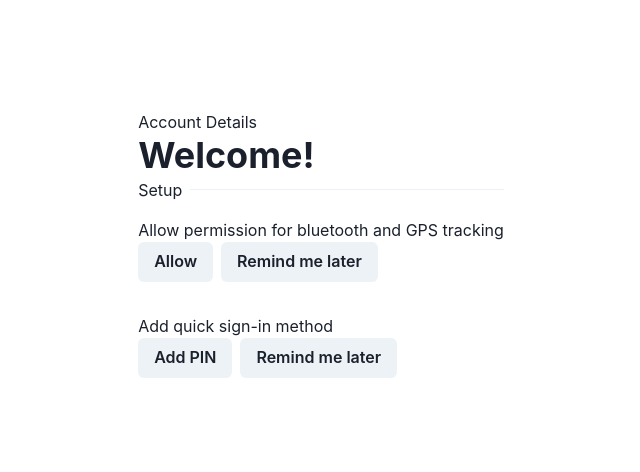
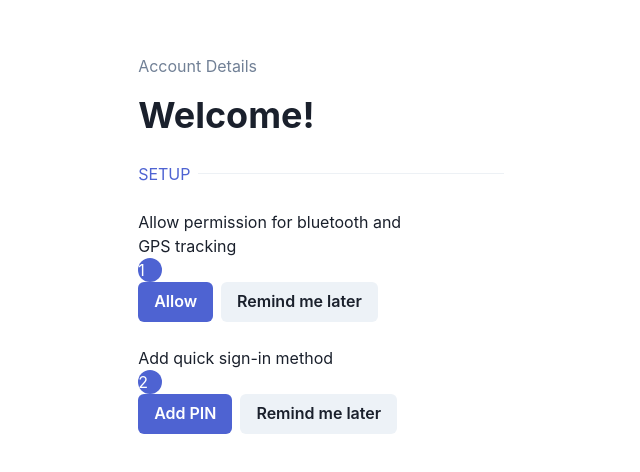
Before and after one commit to HitoKage13/codebrew21, a Next.js app in the folder next/: page /customer/dashboard in a window 1280 px wide. Shown: the part 156-628 px from the top of the page, without its empty margins (319-959 px from the left). Built offline with nearby package versions, Linux system fonts and the light colour scheme.

Commit message:
added customer dashboard components

```diff
--- a/next/pages/customer/dashboard.tsx
+++ b/next/pages/customer/dashboard.tsx
@@ -5,23 +5,33 @@ import React from "react";
 const Dashboard = () => {
   return (
     <Box>
-      <Text>Account Details</Text>
-      <Heading>Welcome!</Heading>
-      <HStack>
-        <Text>Setup</Text>
-        <Divider />
+      <Text color="gray.500">Account Details</Text>
+      <Heading mt="1rem">Welcome!</Heading>
+      <HStack mt="1.5rem">
+        <Text color="#4E63D2">SETUP</Text>
+        <Divider bg="#4E63D2"/>
       </HStack>
-      <Box mt="1rem">
-        <Text>Allow permission for bluetooth and GPS tracking</Text>
+      <Box width="80%" mt="1rem">
+        <Text mt="1.5rem">Allow permission for bluetooth and GPS tracking</Text>
+        <Box borderRadius="50%" bg="#4E63D2" width="1.5rem" height="1.5rem">
+          <Text color="white">
+            1
+          </Text>
+        </Box>
         <ButtonGroup>
-          <Button>Allow</Button>
+          <Button bg="#4E63D2" color="white">Allow</Button>
           <Button>Remind me later</Button>
         </ButtonGroup>
       </Box>
-      <Box mt="2rem">
-        <Text>Add quick sign-in method</Text>
+      <Box mt="1rem">
+        <Text mt="1.5rem">Add quick sign-in method</Text>
+        <Box borderRadius="50%" bg="#4E63D2" width="1.5rem" height="1.5rem">
+          <Text color="white">
+            2
+          </Text>
+        </Box>
         <ButtonGroup>
-          <Button>Add PIN</Button>
+          <Button bg="#4E63D2" color="white">Add PIN</Button>
           <Button>Remind me later</Button>
         </ButtonGroup>
       </Box>
--- a/next/pages/customer/login.tsx
+++ b/next/pages/customer/login.tsx
@@ -23,7 +23,7 @@ const Login = () => {
       </Box>
       <Text mt="2.25rem" color="gray.500">
         Don't have an account?{" "}
-        <NextLink href="/business/create" passHref>
+        <NextLink href="/customer/dashboard" passHref>
           <Link color="blue.500">Create Account</Link>
         </NextLink>
       </Text>
```
